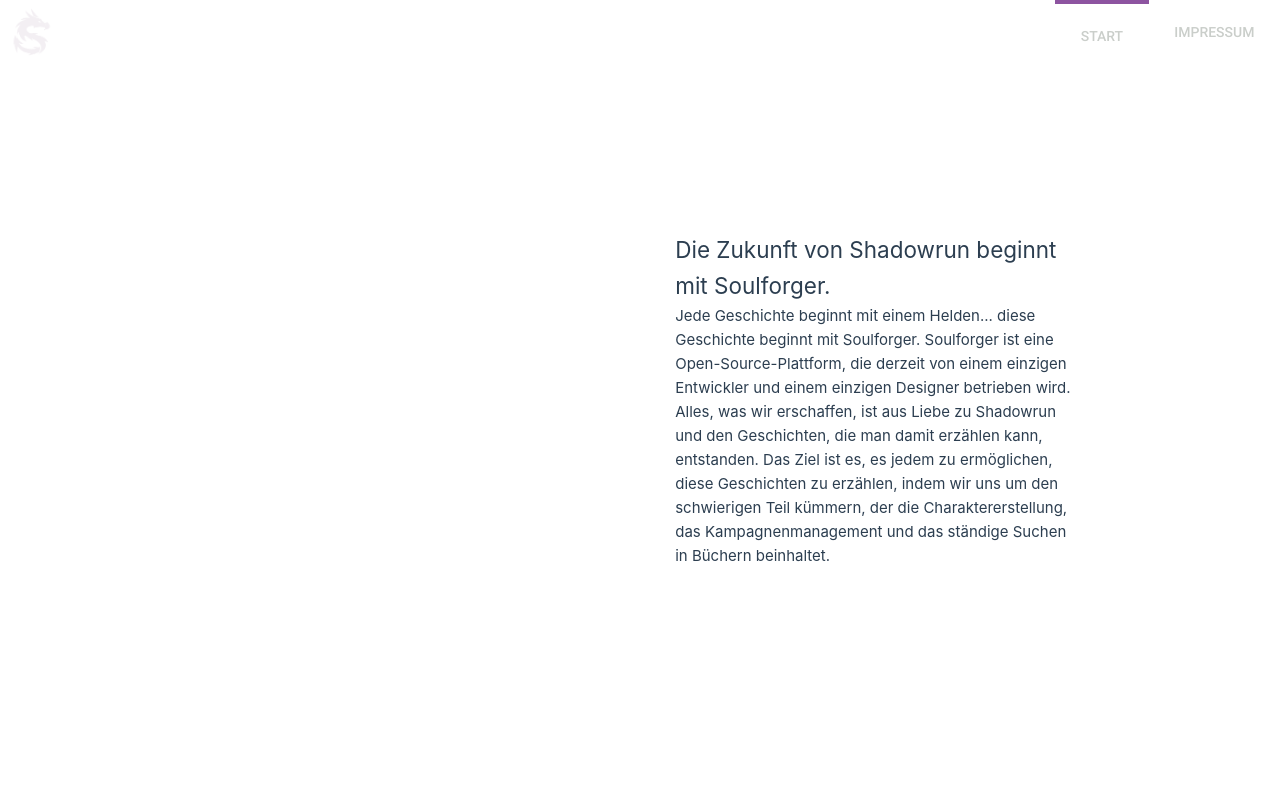
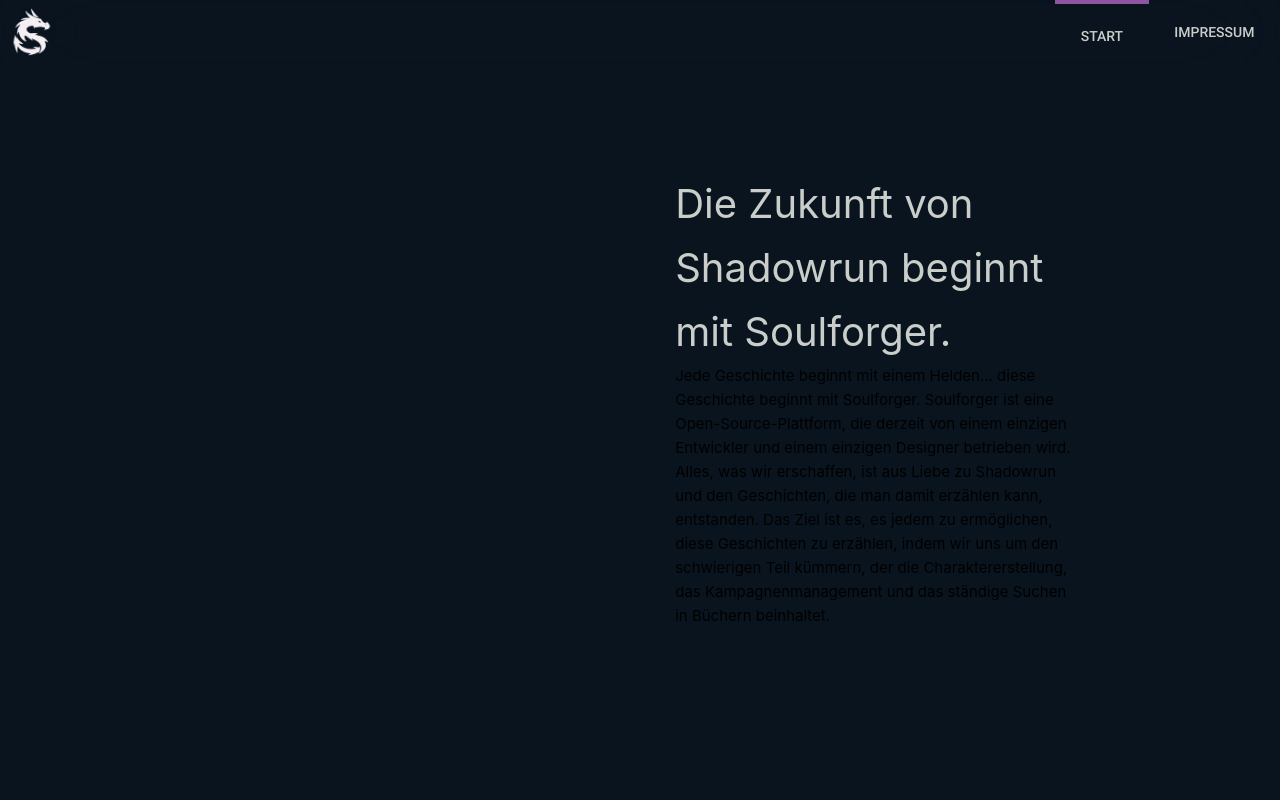
Before and after one commit to skostadinov0141/soulforger-vue, a Vue app: page / in a window 1280 px wide. Shown: the top 800 px of the page. Built offline with nearby package versions, Linux system fonts and the light colour scheme.

Commit message:
cleared vue base style

```diff
--- a/src/assets/base.css
+++ b/src/assets/base.css
@@ -1,55 +1,3 @@
-/* color palette from <https://github.com/vuejs/theme> */
-:root {
-  --vt-c-white: #ffffff;
-  --vt-c-white-soft: #f8f8f8;
-  --vt-c-white-mute: #f2f2f2;
-
-  --vt-c-black: #181818;
-  --vt-c-black-soft: #222222;
-  --vt-c-black-mute: #282828;
-
-  --vt-c-indigo: #2c3e50;
-
-  --vt-c-divider-light-1: rgba(60, 60, 60, 0.29);
-  --vt-c-divider-light-2: rgba(60, 60, 60, 0.12);
-  --vt-c-divider-dark-1: rgba(84, 84, 84, 0.65);
-  --vt-c-divider-dark-2: rgba(84, 84, 84, 0.48);
-
-  --vt-c-text-light-1: var(--vt-c-indigo);
-  --vt-c-text-light-2: rgba(60, 60, 60, 0.66);
-  --vt-c-text-dark-1: var(--vt-c-white);
-  --vt-c-text-dark-2: rgba(235, 235, 235, 0.64);
-}
-
-/* semantic color variables for this project */
-:root {
-  --color-background: var(--vt-c-white);
-  --color-background-soft: var(--vt-c-white-soft);
-  --color-background-mute: var(--vt-c-white-mute);
-
-  --color-border: var(--vt-c-divider-light-2);
-  --color-border-hover: var(--vt-c-divider-light-1);
-
-  --color-heading: var(--vt-c-text-light-1);
-  --color-text: var(--vt-c-text-light-1);
-
-  --section-gap: 160px;
-}
-
-@media (prefers-color-scheme: dark) {
-  :root {
-    --color-background: var(--vt-c-black);
-    --color-background-soft: var(--vt-c-black-soft);
-    --color-background-mute: var(--vt-c-black-mute);
-
-    --color-border: var(--vt-c-divider-dark-2);
-    --color-border-hover: var(--vt-c-divider-dark-1);
-
-    --color-heading: var(--vt-c-text-dark-1);
-    --color-text: var(--vt-c-text-dark-2);
-  }
-}
-
 *,
 *::before,
 *::after {
@@ -60,9 +8,8 @@
 }
 
 body {
+  background-color: #0A141F;
   min-height: 100vh;
-  color: var(--color-text);
-  background: var(--color-background);
   transition: color 0.5s, background-color 0.5s;
   line-height: 1.6;
   font-family: Inter, -apple-system, BlinkMacSystemFont, 'Segoe UI', Roboto, Oxygen, Ubuntu,
--- a/src/components/start_page/hero_section.vue
+++ b/src/components/start_page/hero_section.vue
@@ -22,6 +22,11 @@
         margin-left: auto;
     }
 
+    h1{
+        font-size: 40px;
+        color: #CACECA;
+    }
+
     @media only screen and (max-width: 1024px){
         .hero-alignment-container{
             display: flex;
```
Lines whose indentation alone changed are shown as unchanged.
